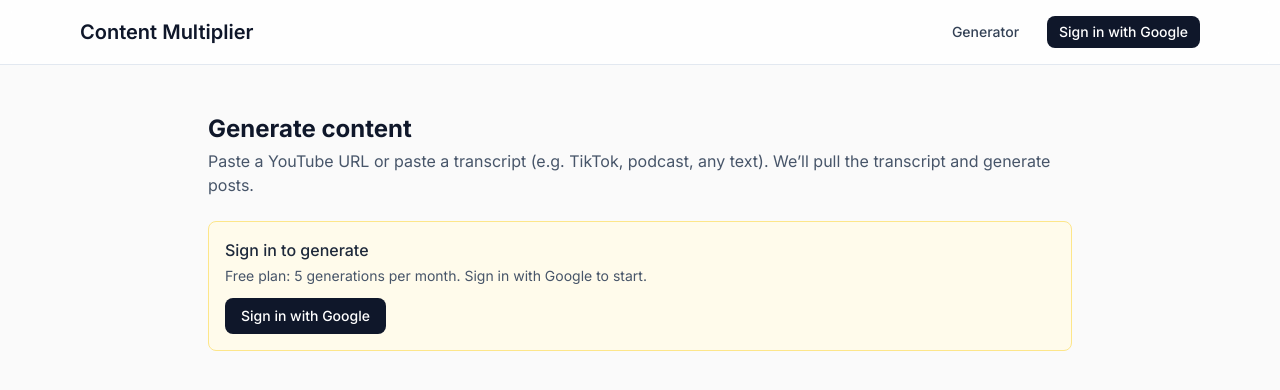
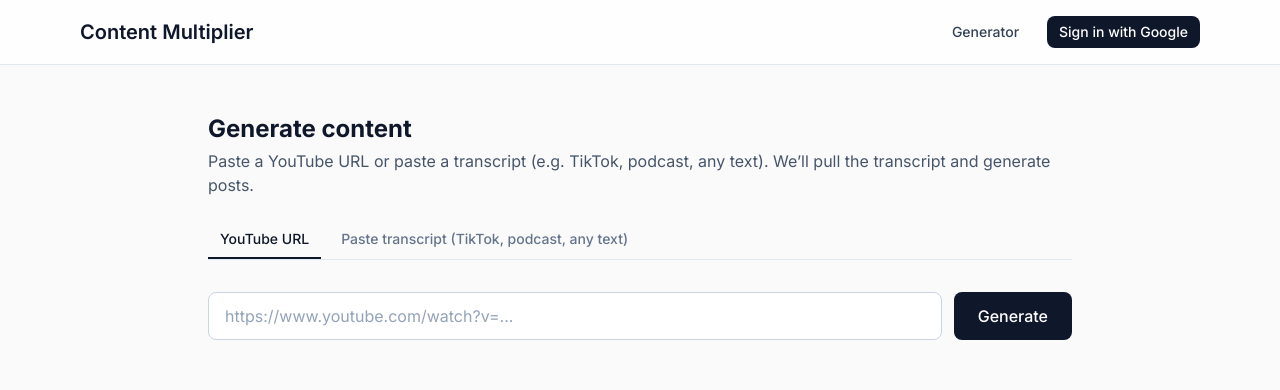
Before and after one commit to andreyky85-dot/sturdy-palm-tree, a Next.js app: page /generator in a window 1280 px wide. Shown: the top 390 px of the page. Built offline with nearby package versions, Linux system fonts and the light colour scheme; no server answers.

Commit message:
Make generator public without auth

```diff
--- a/app/api/generate/route.ts
+++ b/app/api/generate/route.ts
@@ -1,10 +1,7 @@
 import { NextResponse } from "next/server";
-import { getServerSession } from "next-auth";
 import { z } from "zod";
-import { authOptions } from "@/lib/auth";
 import { fetchTranscript } from "@/lib/transcript";
 import { generateContentFromTranscript } from "@/lib/openai";
-import { checkUsage, incrementUsage } from "@/lib/usage";
 import { getClientIp, checkRateLimit } from "@/lib/ratelimit";
 
 const MIN_TRANSCRIPT_LENGTH = 50;
@@ -24,24 +21,6 @@ const bodySchema = z.object({
 
 export async function POST(req: Request) {
   try {
-    const session = await getServerSession(authOptions);
-    if (!session?.user?.email) {
-      return NextResponse.json({ error: "Unauthorized" }, { status: 401 });
-    }
-
-    const userId = (session.user as { id?: string }).id;
-    if (!userId) {
-      return NextResponse.json({ error: "User id missing" }, { status: 401 });
-    }
-
-    const { allowed, used, limit } = await checkUsage(userId);
-    if (!allowed) {
-      return NextResponse.json(
-        { error: "Monthly limit reached", used, limit },
-        { status: 429 }
-      );
-    }
-
     const ip = getClientIp(req);
     const rateLimitResult = await checkRateLimit(ip);
     if (!rateLimitResult.allowed) {
@@ -91,8 +70,6 @@ export async function POST(req: Request) {
     }
 
     const result = await generateContentFromTranscript(transcript);
-    await incrementUsage(userId);
-
     return NextResponse.json(result);
   } catch (err) {
     const message = err instanceof Error ? err.message : "Generation failed";
--- a/app/generator/page.tsx
+++ b/app/generator/page.tsx
@@ -1,7 +1,6 @@
 "use client";
 
-import { useState, useEffect } from "react";
-import Link from "next/link";
+import { useState } from "react";
 import { Header } from "@/components/Header";
 import { Button } from "@/components/ui/Button";
 import { Input } from "@/components/ui/Input";
@@ -17,15 +16,6 @@ export default function GeneratorPage() {
   const [loading, setLoading] = useState(false);
   const [error, setError] = useState<string | null>(null);
   const [result, setResult] = useState<GenerateResult | null>(null);
-  const [isSignedIn, setIsSignedIn] = useState<boolean | null>(null);
-
-  useEffect(() => {
-    fetch("/api/me")
-      .then((r) => {
-        setIsSignedIn(r.ok);
-      })
-      .catch(() => setIsSignedIn(false));
-  }, []);
 
   const handleSubmit = async (e: React.FormEvent) => {
     e.preventDefault();
@@ -82,19 +72,6 @@ export default function GeneratorPage() {
         <p className="mt-1 text-slate-600">
           Paste a YouTube URL or paste a transcript (e.g. TikTok, podcast, any text). We’ll pull the transcript and generate posts.
         </p>
-        {isSignedIn === false && (
-          <div className="mt-6 rounded-lg border border-amber-200 bg-amber-50 px-4 py-4 text-slate-800">
-            <p className="font-medium">Sign in to generate</p>
-            <p className="mt-1 text-sm text-slate-600">
-              Free plan: 5 generations per month. Sign in with Google to start.
-            </p>
-            <Link href="/login" className="mt-3 inline-block">
-              <Button size="md">Sign in with Google</Button>
-            </Link>
-          </div>
-        )}
-        {isSignedIn === true && (
-        <>
         <div className="mt-6 flex gap-2 border-b border-slate-200">
           <button
             type="button"
@@ -154,11 +131,6 @@ export default function GeneratorPage() {
             <ResultsCards data={result} />
           </div>
         )}
-        </>
-        )}
-        {isSignedIn === null && (
-          <div className="mt-8 h-10 w-48 animate-pulse rounded-lg bg-slate-100" />
-        )}
       </main>
     </>
   );
```
